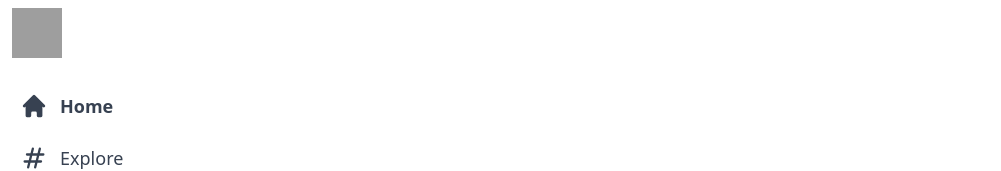
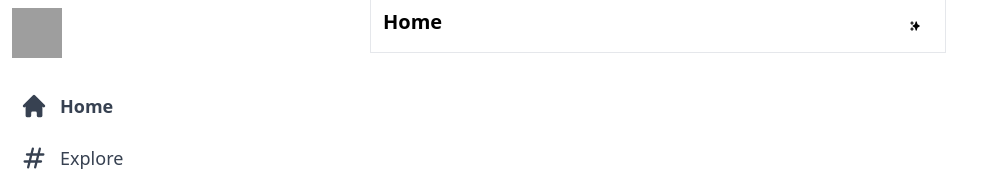
Before and after one commit to zhugening/twitter-clone, a Next.js app: page / in a window 1280 px wide. Shown: the top 171 px of the page, without its empty margins (0-1001 px from the left). Built offline with nearby package versions, Linux system fonts and the light colour scheme; grey boxes are pictures that could not be loaded.

Commit message:
create feed component and its header

```diff
--- /dev/null
+++ b/components/Feed.js
@@ -0,0 +1,14 @@
+import React from 'react'
+import { SparklesIcon } from '@heroicons/react/solid'
+export default function Feed() {
+  return (
+    <div className='xl:ml-[370px] border-l border-r border-gray-200 xl:min-w-[576px] sm:ml-[73px] flex-grow max-w-xl'>
+        <div className='flex py-2 px-3 sticky top-0 z-50 bg-white border-b border-gray-200'>
+            <h2 className='text-lg sm:text-xl font-bold cursor-pointer'>Home</h2>
+            <div className='hoverEffect flex items-center justify-center ml-auto w-9 h-9'>
+                <SparklesIcon className='h-5' />
+            </div>
+        </div>
+    </div>
+  )
+};
--- a/pages/index.js
+++ b/pages/index.js
@@ -1,6 +1,6 @@
 import Head from 'next/head'
 import Sidebar from '../components/Sidebar'
-
+import Feed from '../components/Feed'
 
 
 export default function Home() {
@@ -15,9 +15,13 @@
       <main className='flex min-h-screen max-w-7xl mx-auto '>
         <Sidebar/>
 
-      {/* Feed
-      widget
-      Modal */}
+      {/* Feed */}
+      <Feed/>
+
+      {/* widget */}
+
+      {/* Modal */}
+
       </main>
 
 
```
